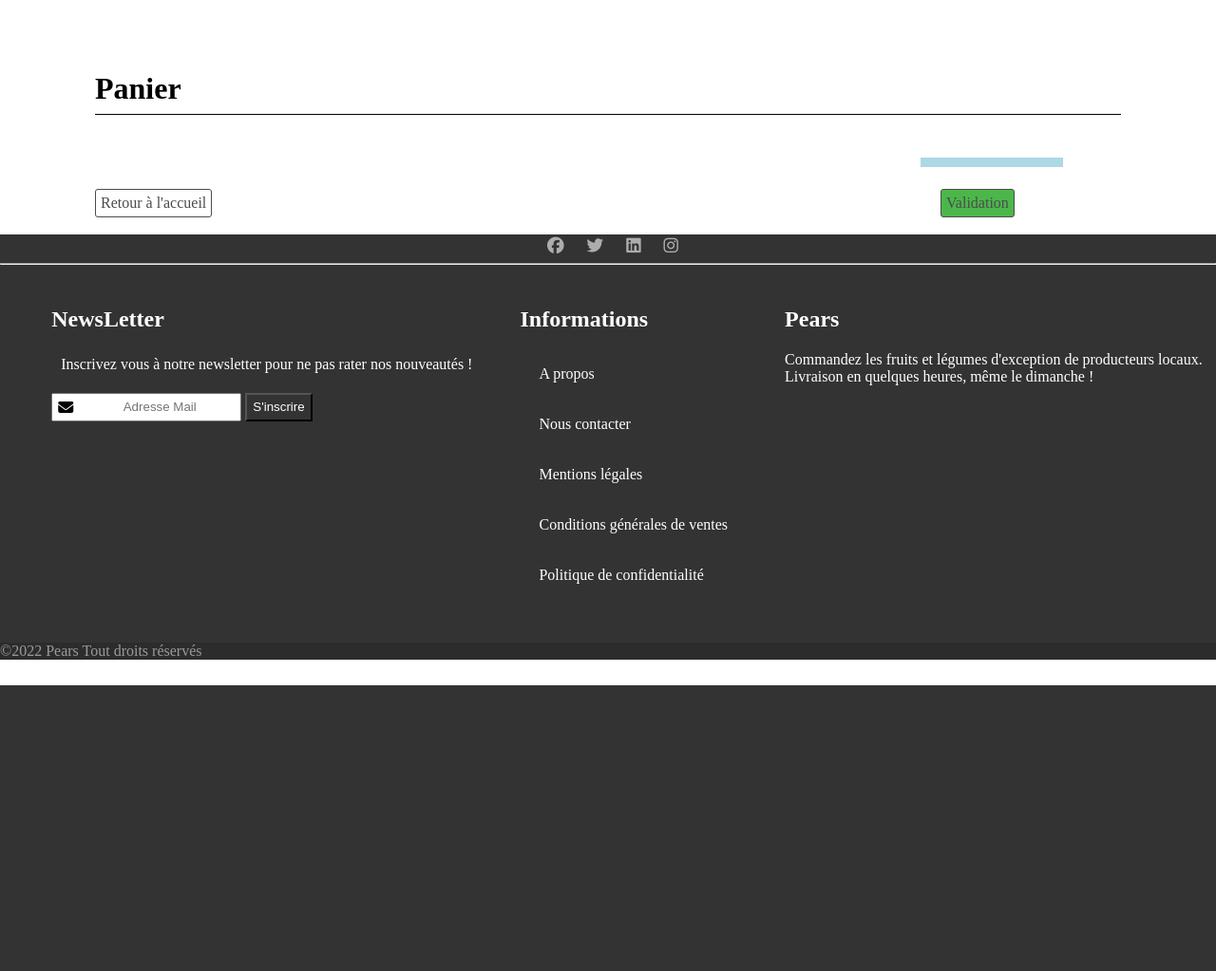
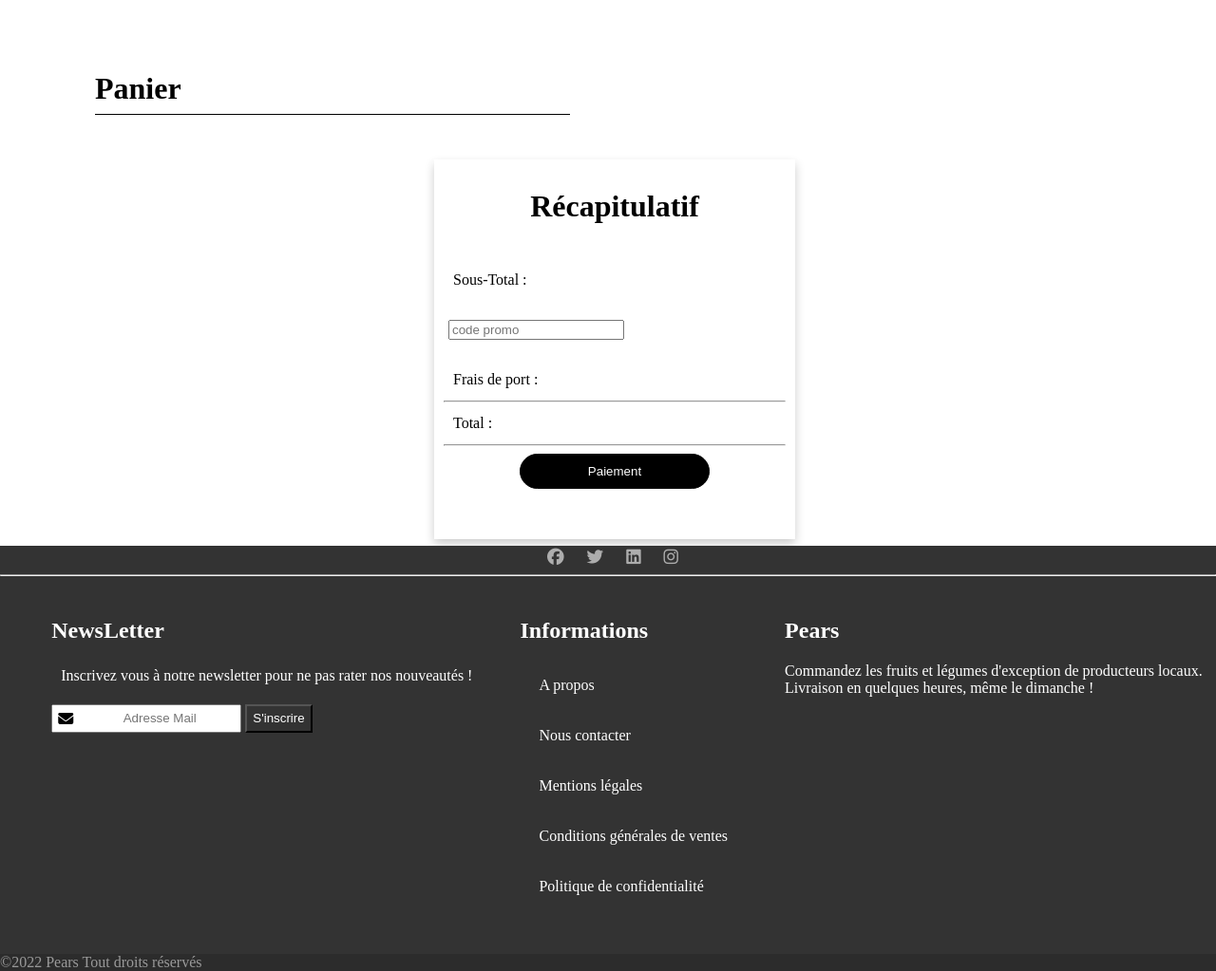
Before and after one commit to Kakouuu/PPE1-iPear, a PHP site: page /Stage/test.php in a window 1280 px wide. Shown: the part 78-1101 px from the top of the page at 95% size. Before the commit the page ends 800 px from the top, so only its background shows below. Run offline with PHP 8.4, Linux system fonts and the light colour scheme; the visitor is signed in with stand-in values (Sample User, id 1); data that the repository does not hold is empty; some libraries are stand-ins or nearby versions.

Commit message:
PATCH 30/05

```diff
--- a/newuser.php
+++ b/newuser.php
@@ -13,6 +13,10 @@
 
 </head>
 <body>
+<?php
+//$code = ( uniqid('', true));
+//print_r($code)
+?>
 
 <?php
 if (isset($_SESSION['errore']) && $_SESSION['errore'] != 0) {
--- a/productdetail.php
+++ b/productdetail.php
@@ -53,7 +53,7 @@
         </div>
 
         <span class="prix_part">
-            <span class="prix"><?= $row["Prix"]; ?> € </span><span class="quantite"> / <?= $row["Quantite"]; ?> </span>
+            <span class="prix"><?= $row["Prix"]; ?> € </span><span class="quantite"> </span>
         </span>
 
         <div class="qte_part">
--- a/test.css
+++ b/test.css
@@ -1,6 +1,11 @@
-.all{
+.all2{
+    display: flex;
+    justify-content: center;
+}
 
 
+.all2>div{
+    margin: 7px;
 }
 
 .header{
@@ -49,12 +54,7 @@
 }
 
 .total{
-    position: relative;
-    left: 80%;
-    margin: 5px;
     padding: 5px;
-    background-color: lightblue;
-    width: 150px;
 }
 
 
@@ -149,3 +149,40 @@
 
 
 /* Validation panier */
+
+
+
+.produits2{
+    margin: 8px;
+    display: flex;
+    justify-content: space-between;
+    background-color: white;
+    width: 710px;
+    border-radius: 10px;
+    box-shadow: 0 5px 10px rgba(0,0,0,.2);
+}
+
+.recap{
+    text-align: center;
+    padding: 10px;
+    box-shadow: 0 5px 10px rgba(0,0,0,.2);
+    height: 400px;
+}
+
+.payer{
+    background-color: transparent;
+    padding: 10px;
+    width: 200px;
+    border-radius: 70px;
+    border: 1px solid black;
+    color: white;
+    background-color: black;
+}
+
+.recap>div{
+    display : flex;
+    justify-content: space-between;
+    margin: 5px;
+
+    width: 350px;
+}
--- a/test.php
+++ b/test.php
@@ -1,8 +1,6 @@
 <?php
 require_once "db.php";
 session_start();
-
-
 if(!isset($_SESSION['ID'])){
     header("Location:login.php");
 }
@@ -21,7 +19,7 @@
     header("Location: test.php");
 
 }
-include('nav.php');
+
 ?>
 
 
@@ -55,18 +53,22 @@
 </head>
 <body onload="totalPrice()">
 
+<?php
+include('nav.php')
+?>
+
 
 
 
 <br> <br><br>
 <div style="margin-left : 100px; margin-right : 100px;">
 
-<h1 style="border-bottom : 1px solid black; padding-bottom:8px;">Panier</h1>
+    <h1 style="border-bottom : 1px solid black; padding-bottom:8px; width : 500px;">Panier</h1>
     <br>
 
 
 
-    <div class="all">
+    <div class="all2">
         <!-- <div class="header">
 
             <div class="nom">Nom du produit</div>
@@ -79,7 +81,7 @@
             </div>
         </div> -->
 
-
+        <div>
             <?php
             $a = 0;
 
@@ -87,7 +89,7 @@
             $id = $row["ID_PC"];
             ?>
             <form id="frm<?php echo $id ?>">
-        <div class="produits">
+                <div class="produits2">
                     <div style="display : flex;align-items : center;">
                         <a href="productdetail.php?id=<?php echo $id ?>"><img class="imgprod" src="<?= $row["Image"]; ?>"></a>
                         <?= $row["Nom"]; ?></div>
@@ -115,6 +117,8 @@
             <input class="toto" id="<?=$row["quantite"]*$row["Prix"] ?>" name="tata" value="<?= $row['quantite']*$row["Prix"] ?> €" readonly />
 
 
+
+
             <div class="trash">
                 <form action="test.php" method="POST">
                     <input type="hidden" name="idprod" value="<?=$row['ID_PC'];?>">
@@ -131,17 +135,37 @@
     }
     ?>
 
+
 </div>
-        <div class="total" id="totale" name="totalprice"></div>
+
+<div class="recap">
+
+
+    <h1>Récapitulatif</h1>
     <br>
-        <div class="bas">
-            <a href="index.php"><div class="retour">Retour à l'accueil</div></a>
-                <div class="commande"><a href="validation.php"> Validation</a></div>
+    <div><span class="total"> Sous-Total :</span> <span class="total" id="totale" name="totalprice"></span></div>
+    <br>
+    <div><input type="text" placeholder="code promo"></div>
+    <br>
+    <div> <span class="total"> Frais de port : </span></div>
+    <hr>
+    <div> <span class="total"> Total : </span></div>
+    <hr>
+
+    <button class="payer">Paiement</button>
+
+
+</div>
+
+
+<br><br>
+
+
+
 </div>
 
 </div>
 
-<br>
 
 </body>
 </html>
--- a/traitementnewuser.php
+++ b/traitementnewuser.php
@@ -49,6 +49,7 @@
             // If the reCAPTCHA API response is valid
             if ($responseData->success) {
                 $_SESSION['errore'] = 4;
+                $code = ( uniqid('', true));
 
                 $sql = "insert into utilisateurs (Nom, Prenom, Mail, NumTel, Mdp, Adresse) " .
                     " values('" . $Nom . "', '" .  $Prenom . "','" .  $Mail  . "','" .  $NumTel . "','" . $hashed_password . "','" . $Adresse . "')";
```
Lines whose indentation alone changed are shown as unchanged.
